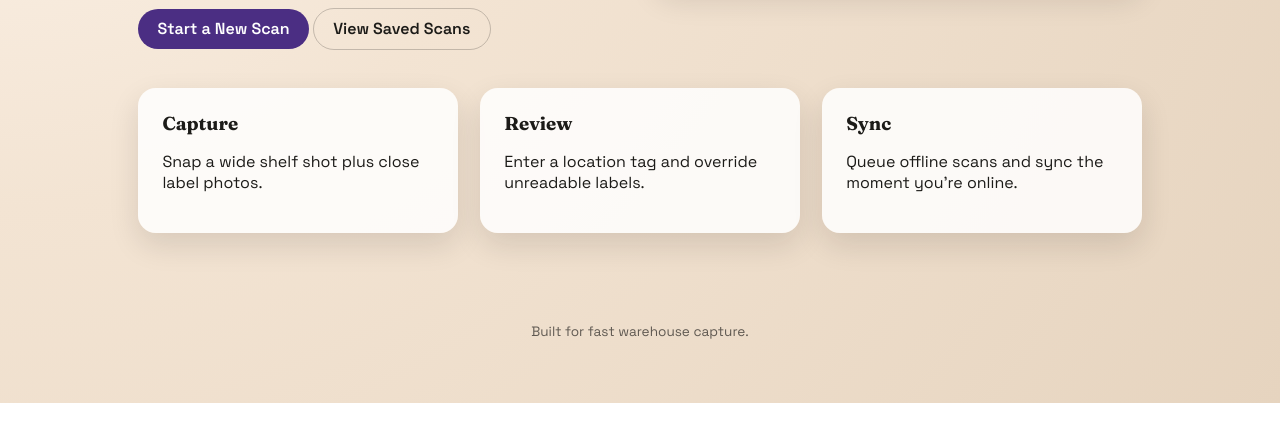
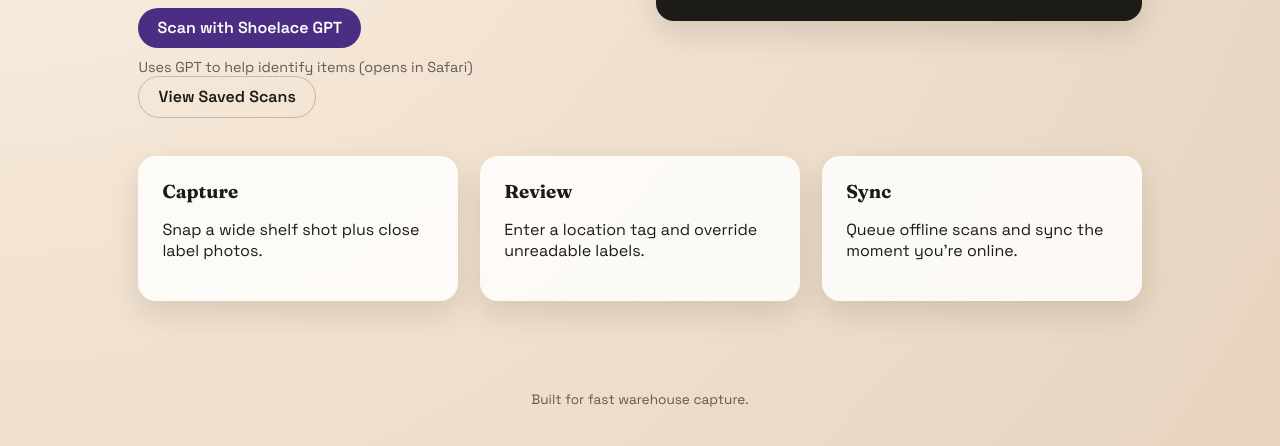
Before and after one commit to Redbullvine/shoelace, a plain HTML site: page index.html in a window 1280 px wide. Shown: the part 397-843 px from the top of the page. Before the commit the page ends 800 px from the top, so only its background shows below. Drawn offline with Linux system fonts and the light colour scheme.

Commit message:
Point New Scan to Shoelace GPT

```diff
--- a/index.html
+++ b/index.html
@@ -29,7 +29,8 @@
             labels and shelves. Scan now, review later, sell smarter.
           </p>
           <div class="hero-actions">
-            <a class="btn primary" href="new-scan.html">Start a New Scan</a>
+            <a class="btn primary" href="https://chat.openai.com" target="_blank" rel="noopener">Scan with Shoelace GPT</a>
+            <p style="font-size: 0.9rem; margin: 0.6rem 0 0; color: rgba(0, 0, 0, 0.6);">Uses GPT to help identify items (opens in Safari)</p>
             <a class="btn ghost" href="saved.html">View Saved Scans</a>
           </div>
         </div>
```
